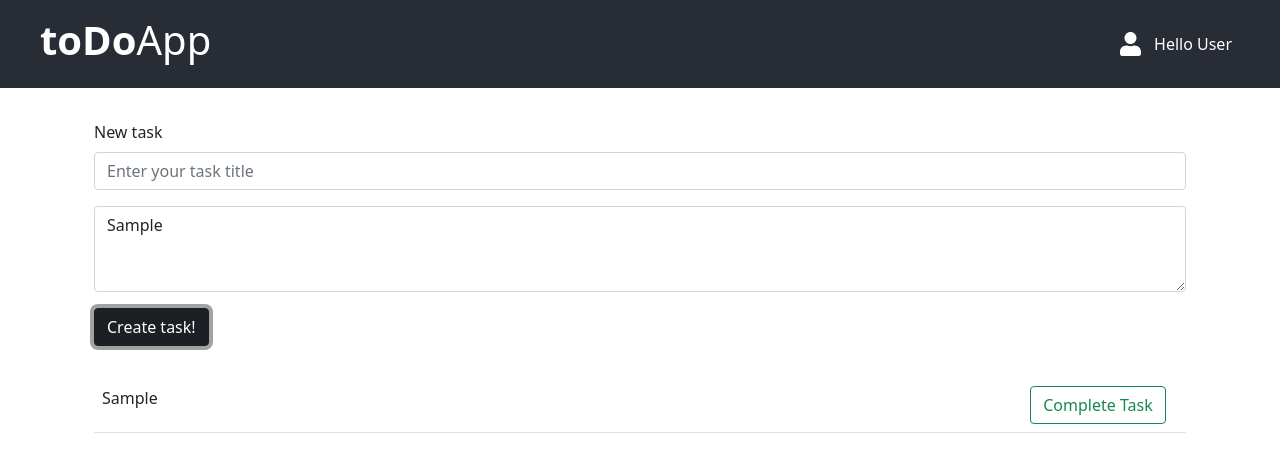
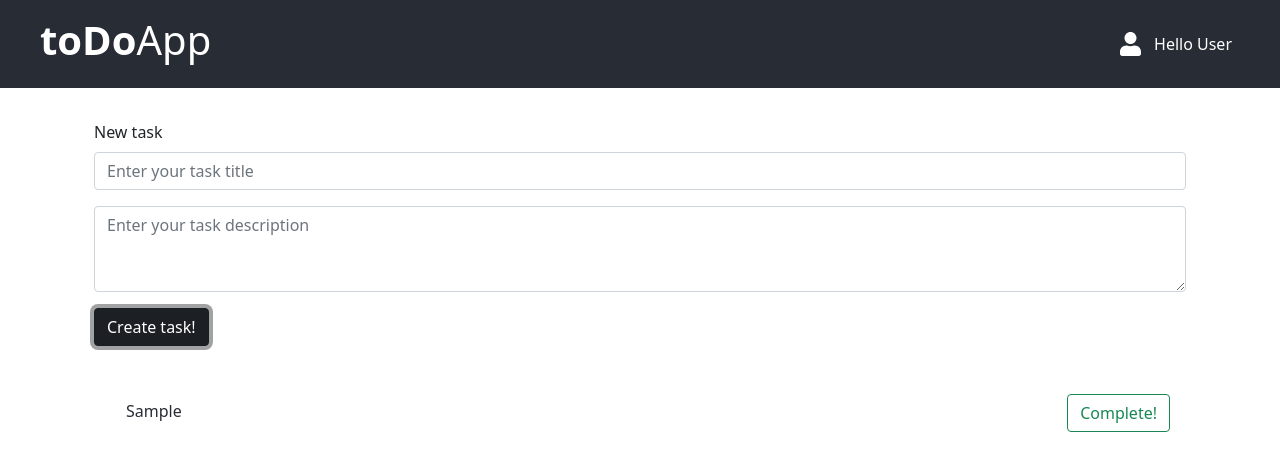
Before and after one commit to joaodurante/react-course, a React (Create React App) app: page / in a window 1280 px wide. Both pictures are taken after typing "Sample", "Sample" into the empty fields and a click on the button "Create task!". Shown: the top 472 px of the page. Built offline with nearby package versions, Linux system fonts and the light colour scheme.

Commit message:
implemented td links

```diff
--- a/src/App.css
+++ b/src/App.css
@@ -23,18 +23,6 @@
   color: white;
 }
 
-.task-form {
-  margin-bottom: 2rem;
-}
-
-.task-description {
-  width: 85%;
-}
-
-.complete-button {
-  width: 15%;
-}
-
 .user-info {
   margin-left: auto;
   margin-right: 2rem;
@@ -54,21 +42,3 @@
 .user-name {
   font-size: 1rem;
 }
-
-.task-details {
-  text-align: center;
-  margin-top: 1rem;
-}
-
-.task-details-buttons {
-  margin-top: 4rem;
-}
-
-.details-button {
-  margin-right: 1rem;
-  margin-left: 1rem;
-}
-
-.return-button {
-  cursor: pointer;
-}
--- a/src/components/Main.jsx
+++ b/src/components/Main.jsx
@@ -13,7 +13,7 @@ function Main() {
     }
 
     const handleNewTask = (task) => {
-        setTasks(prevState => [...prevState, {id: tasksCounter, description: task}]);
+        setTasks(prevState => [...prevState, {id: tasksCounter, title: task.title, description: task.description}]);
         setTasksCounter(prevState => ++ prevState);
     }
 
--- a/src/components/common/User.jsx
+++ b/src/components/common/User.jsx
@@ -2,7 +2,6 @@ import { FontAwesomeIcon } from '@fortawesome/react-fontawesome';
 import { faUser } from '@fortawesome/free-solid-svg-icons';
 
 function User() {
-
     return(
         <div className="user-info">
             <FontAwesomeIcon className="user-icon" icon={faUser} />
--- /dev/null
+++ b/src/components/details/Details.css
@@ -0,0 +1,23 @@
+.task-details {
+    text-align: center;
+    margin-top: 1rem;
+}
+
+.task-details-buttons {
+    margin-top: 4rem;
+}
+
+.details-button {
+    margin-right: 1rem;
+    margin-left: 1rem;
+}
+
+.return-button {
+    cursor: pointer;
+    text-decoration: none;
+    color: #282c34;
+}
+
+.return-button:hover {
+    color: #282c34;
+}
--- a/src/components/details/TaskDetails.jsx
+++ b/src/components/details/TaskDetails.jsx
@@ -1,9 +1,10 @@
 import Button from 'react-bootstrap/Button';
-import { useParams } from 'react-router-dom';
+import { NavLink, useParams } from 'react-router-dom';
+import './Details.css';
 
 function TaskDetails({tasks, handleCompleteButtonClick, handleDeleteButtonClick}) {
     const params = useParams();
-    const task = tasks.find(task => task.id === params.id);
+    const task = tasks.find(task => task.id == params.id);
 
     if(task !== undefined) {
         return(
@@ -22,7 +23,7 @@ function TaskDetails({tasks, handleCompleteButtonClick, handleDeleteButtonClick}
     } else {
         return(
             <div className="container">
-                <span className="return-button">&#129168; Return</span>
+                <NavLink to="/" className="return-button"><span>&#129168; Return</span></NavLink>
                 <div className="task-details">
                     <h1>Task not found!</h1>
                 </div>
--- /dev/null
+++ b/src/components/home/Home.css
@@ -0,0 +1,20 @@
+.task-form {
+    margin-bottom: 2rem;
+}
+
+.task-title {
+    width: 95%;
+    padding-left: 2rem;
+    color: #282c34;
+}
+
+.task-row {
+    display: table-row;
+    text-decoration: none;
+}
+
+.complete-button {
+    width: 5%;
+    height: 500%;
+    padding: 1rem;
+}
--- a/src/components/home/Home.jsx
+++ b/src/components/home/Home.jsx
@@ -1,5 +1,6 @@
 import TaskForm from './TaskForm';
 import TaskList from './TaskList';
+import './Home.css';
 
 function Home({tasks, handleNewTask, handleCompleteButtonClick}) {
     return(
--- a/src/components/home/Task.jsx
+++ b/src/components/home/Task.jsx
@@ -1,4 +1,6 @@
+import { NavLink } from 'react-router-dom';
 import Button from 'react-bootstrap/Button';
+import './Home.css';
 
 function Task({task, handleCompleteButtonClick}) {
     const handleButtonClick = (e) => {
@@ -8,10 +10,12 @@ function Task({task, handleCompleteButtonClick}) {
 
     return (
         <tr>
-            <td className="task-description">{task.description}</td>
-            <td className="complete-button">
-                <Button variant="outline-success" onClick={handleButtonClick}>Complete Task</Button>
-            </td>
+            <NavLink to={`/task/${task.id}`} className="task-row">
+                <td className="task-title">{task.title}</td>
+                <td className="complete-button">
+                    <Button variant="outline-success" onClick={handleButtonClick}>Complete!</Button>
+                </td>
+            </NavLink>
         </tr>
     )
 }
--- a/src/components/home/TaskForm.jsx
+++ b/src/components/home/TaskForm.jsx
@@ -1,16 +1,17 @@
 import { useState } from 'react';
 import Form from 'react-bootstrap/Form';
 import Button from 'react-bootstrap/Button';
+import './Home.css';
 
 function TaskForm({handleNewTask}) {
-    const [task, setTask] = useState('');
+    const [task, setTask] = useState({title: '', description: ''});
     const [validated, setValidated] = useState(false);
 
     const handleFormSubmit = (e) => {
         const form = e.currentTarget;
         if(form.checkValidity() === true) {
             handleNewTask(task);
-            setTask('');
+            setTask({title: '', description: ''});
             setValidated(false);
         } else {
             setValidated(true);
@@ -18,21 +19,29 @@ function TaskForm({handleNewTask}) {
         e.preventDefault();
     }
 
-    const handleInputTaskChange = (e) => {
-        setTask(e.target.value);
+    const handleTaskTitleChange = (e) => {
+        setTask(prevState => {
+            return {...prevState, title: e.target.value};
+        });
+    }
+
+    const handleTaskDescriptionChange = (e) => {
+        setTask(prevState => {
+            return {...prevState, description: e.target.value};
+        })
     }
 
     return(
         <Form noValidate validated={validated} className="task-form" onSubmit={handleFormSubmit}>
             <Form.Group className="mb-3" controlId="taskInput">
                 <Form.Label>New task</Form.Label>
-                <Form.Control type="text" autoComplete="off" placeholder="Enter your task title" value={task} onChange={handleInputTaskChange} required/>
+                <Form.Control type="text" autoComplete="off" placeholder="Enter your task title" value={task.title} onChange={handleTaskTitleChange} required/>
                 <Form.Control.Feedback type="invalid">
                     Please provide a valid task title
                 </Form.Control.Feedback>
             </Form.Group>
             <Form.Group className="mb-3" controlId="descriptionInput">
-                <Form.Control as="textarea" rows={3} placeholder="Enter your task description" />
+                <Form.Control as="textarea" rows={3} placeholder="Enter your task description" value={task.description} onChange={handleTaskDescriptionChange} />
             </Form.Group>
             <Button variant="dark" type="submit">
                 Create task!
--- a/src/components/home/TaskList.jsx
+++ b/src/components/home/TaskList.jsx
@@ -1,5 +1,6 @@
 import Table from 'react-bootstrap/Table';
 import Task from './Task';
+import './Home.css';
 
 function TaskList({tasks, handleCompleteButtonClick}) {
     return(
@@ -7,6 +8,7 @@ function TaskList({tasks, handleCompleteButtonClick}) {
             <tbody>
                 {
                     tasks.map(task => {
+                        console.log(task)
                         return <Task key={task.id} task={task} handleCompleteButtonClick={handleCompleteButtonClick} />
                     })
                 }
```
